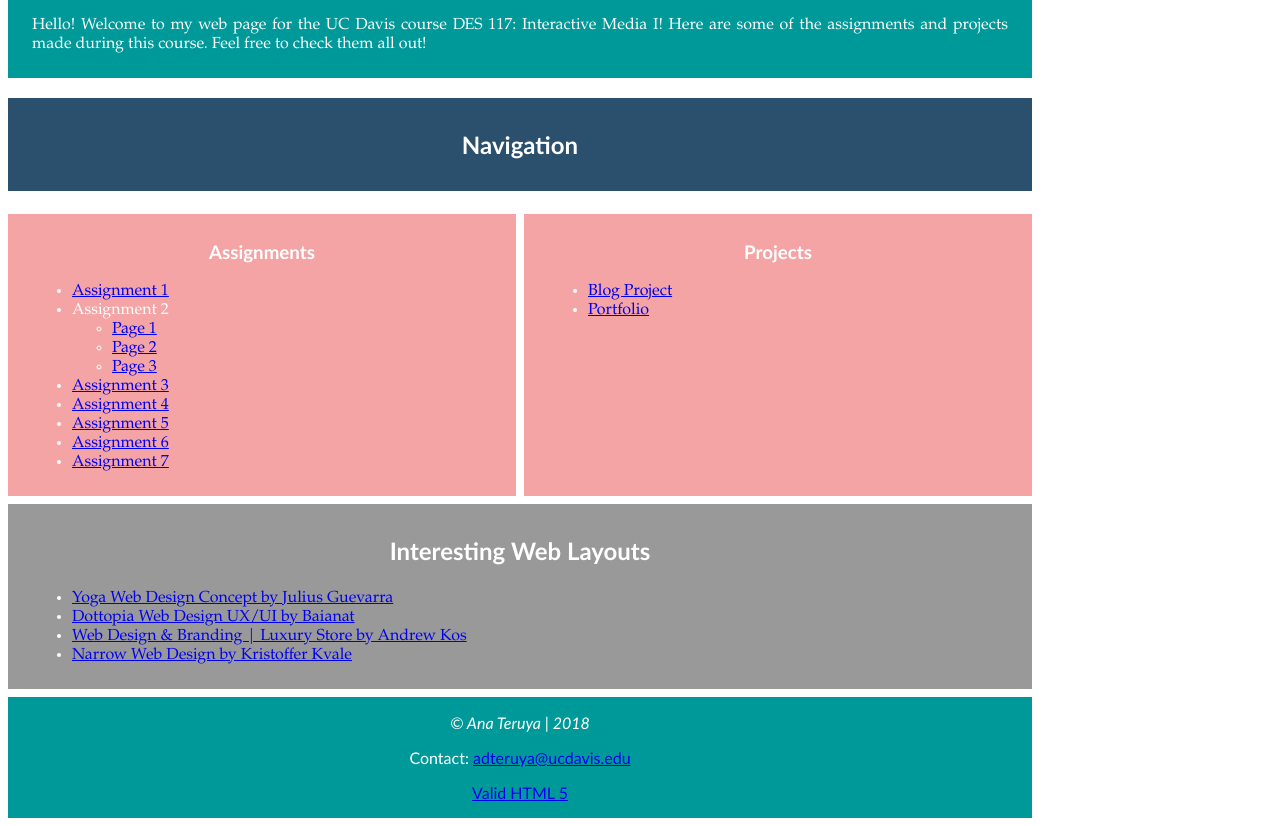
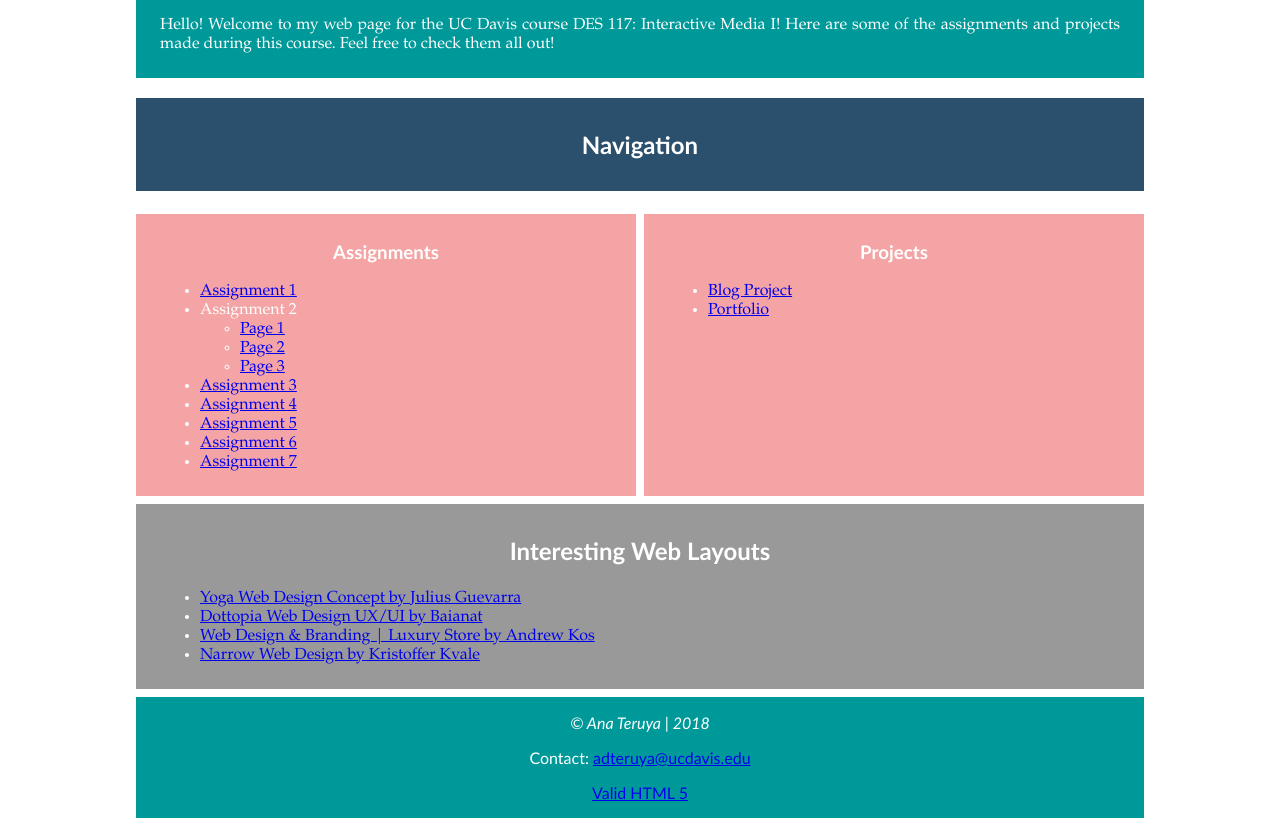
Before and after one commit to adteruya/teruya.github.io, a plain HTML site: page index.html in a window 1280 px wide. Shown: the part 123-949 px from the top of the page. Drawn offline with Linux system fonts and the light colour scheme.

Commit message:
edited css

```diff
--- a/index.html
+++ b/index.html
@@ -15,7 +15,9 @@
       display: grid;
       grid-template-columns: 1fr 1fr 1fr 1fr;
 			grid-template-rows: 0.5fr 0.25fr 0.5fr 0.5fr 0.25fr;
-			max-width: 80vw;
+			max-width: 90vw; /**This was acting funny in terms of creating white space**/
+      padding-left: 10vw;
+      padding-right: 10vw;
     }
     header {
 			grid-row: 1;
@@ -112,7 +114,6 @@
         <li><a href="#">Portfolio</a></li>
       </ul>
     </section>
-  <h2 class="title" id="weblay">Interesting Web Layouts</h2>
   <section id="weblaysec">
     <h2 class="title" id="weblay">Interesting Web Layouts</h2>
     <ul>
```
